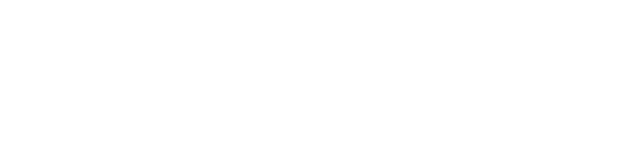
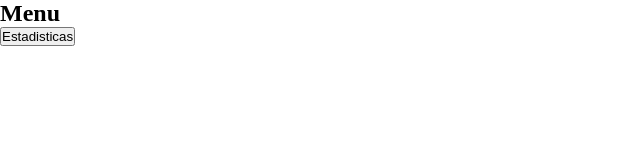
Before and after one commit to Jhon-Develop/Front---tour, a website: page index.html in a window 1280 px wide. Shown: the whole page, without its empty margins (0-640 px from the left). Drawn offline with Linux system fonts and the light colour scheme; a web font is replaced by a local one.

Commit message:
change_16_mayo_prueba

```diff
--- a/index.html
+++ b/index.html
@@ -1,11 +1,13 @@
 <!DOCTYPE html>
 <html lang="en">
+
 <head>
     <meta charset="UTF-8">
     <meta name="viewport" content="width=device-width, initial-scale=1.0">
     <title></title>
     <link rel="stylesheet" href="./style.css">
 </head>
+
 <body>
     <!-- Start francisco -->
 
@@ -17,8 +19,25 @@
 
     <!-- Finish juan_pablo -->
     <!-- Start samuel -->
+    <section class="section-dashHero">
+        <div class="menu-dashHero">
+            <h2>Menu</h2>
+            <button class="button-dashHero">
+                Estadisticas
+            </button>
+        </div>
+        <div class="place-dashHero">
+            <div class="table_one_hero">
+
+            </div>
+            <div class="table_two_hero">
+
+            </div>
+        </div>
+    </section>
 
     <!-- Finish samuel -->
     <script src="./scripts/index.js"></script>
 </body>
+
 </html>
```
